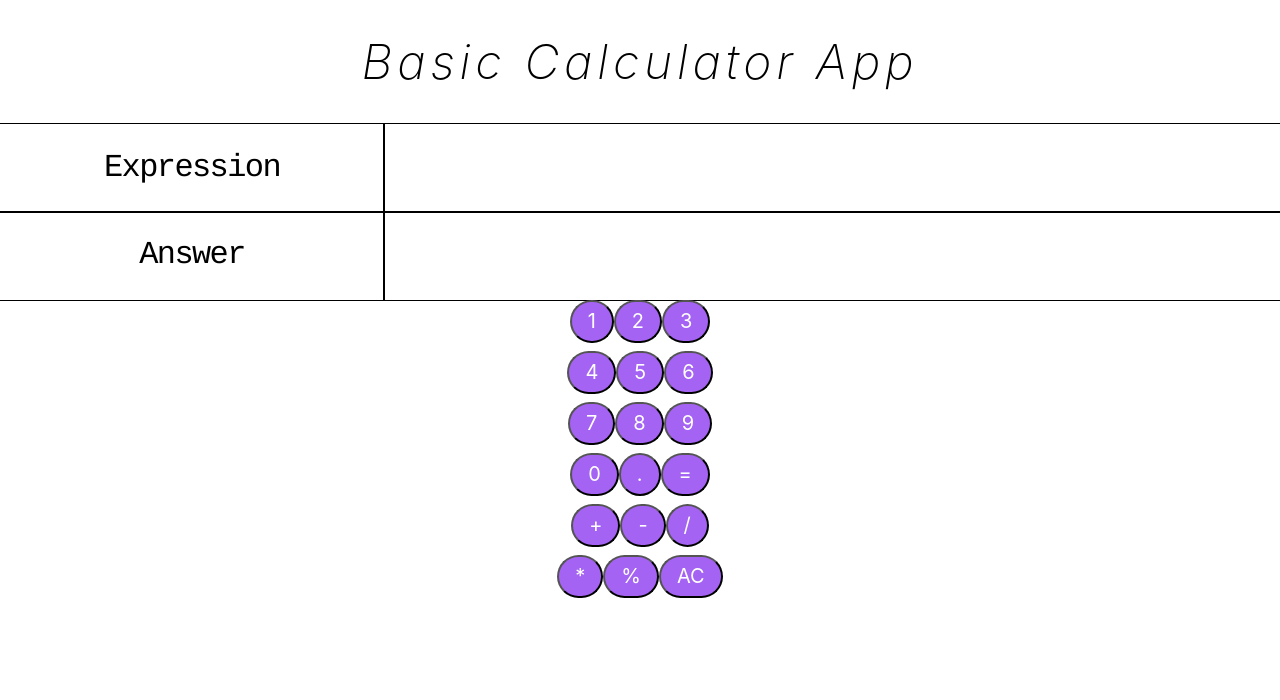
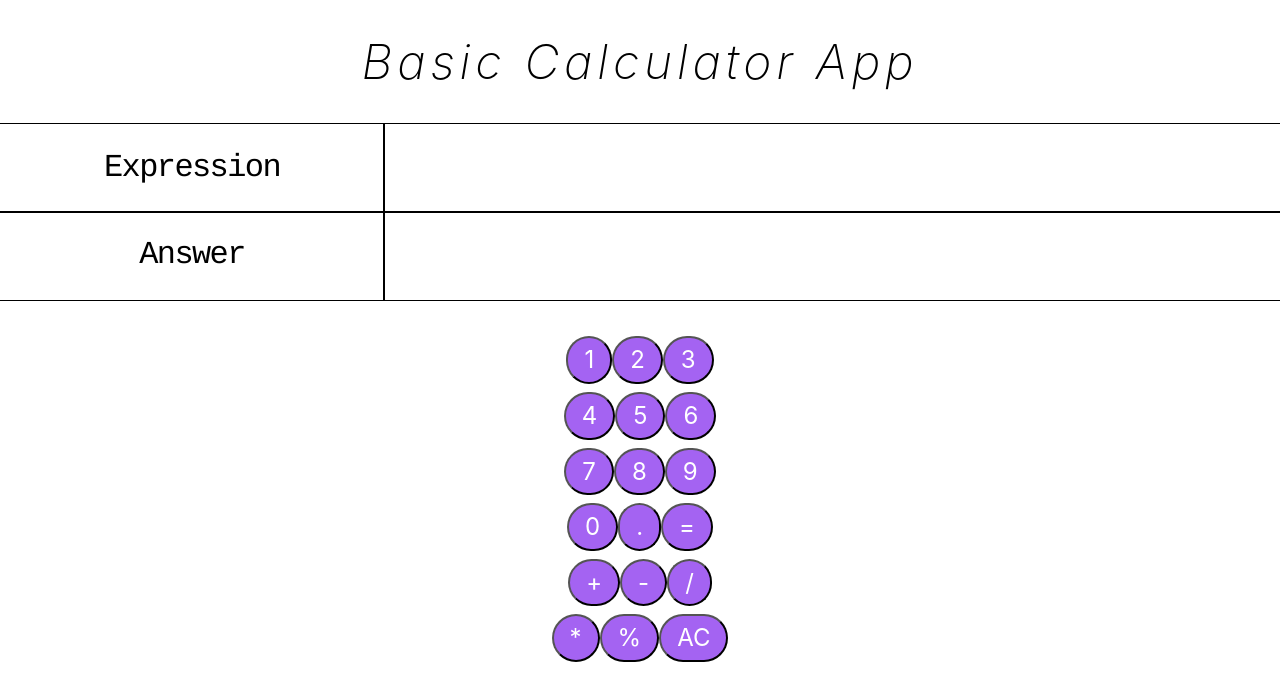
Before and after one commit to parikshit10/Calc_react, a React (Create React App) app: page / in a window 1280 px wide. Shown: the top 700 px of the page. Built offline with nearby package versions, Linux system fonts and the light colour scheme.

Commit message:
keys working

```diff
--- a/src/App.js
+++ b/src/App.js
@@ -54,9 +54,11 @@ class App extends React.Component
 
     return (
     <div>
-      <h1 class="dim tc fw2 i sans-serif ttc b--black-60 f1 lh-title tracked"> Basic Calculator app </h1>
+      <h1 class="dim tc fw2 b i sans-serif ttc b--black-10 f1 lh-title tracked"> Basic Calculator app </h1>
       <OutputBox expr={this.state.exp} what="Expression" />
       <OutputBox expr={this.state.ans} what="Answer" />
+      <br></br>
+      <br></br>
       {allButtons}
     </div>
     );
--- a/src/Button.js
+++ b/src/Button.js
@@ -8,7 +8,10 @@ const Button = (props) =>
 	var handleToUpdate = props.handler
 	const allbuts = oneList.map((ind,val) =>
 	{
-		return <button key={ind} onClick = {() => {handleToUpdate(ind)}} className="f4 bw1 grow no-underline br-pill ph3 pv2 mb2 dib white bg-light-purple" type="button">{ind}</button>
+		return <button key={ind} onClick = {() => {handleToUpdate(ind)}} onKeyDown ={(event) => {
+			if(event.keyCode <= 57 && event.keyCode >= 48)
+				handleToUpdate((event.keyCode-48).toString())
+		}} className="f3 bw1 grow no-underline br-pill ph3 pv2 mb2 dib white bg-light-purple" type="button">{ind}</button>
 	});
 
 	return(
```
